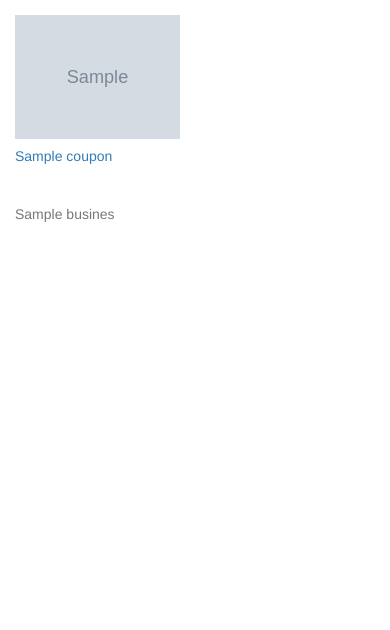
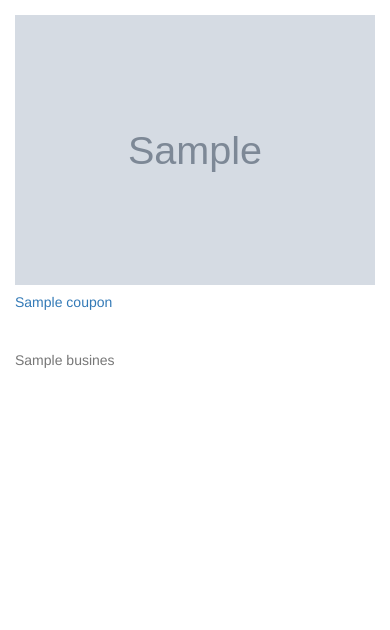
Before and after one commit to timebigot/dcjura, a Django app: template base/templates/index.html in a window 390 px wide. Shown: the part 52-682 px from the top of the page. Run offline with Django 3.2, Linux system fonts and the light colour scheme; the template is opened without the code that fills it: most values are stand-ins (such as "Sample title", 1, 10 or a date in 2020); grey boxes marked "Sample" are stand-in pictures; some libraries are stand-ins or nearby versions.

Commit message:
Make cards show one at a time on mobile

```diff
--- a/base/templates/index.html
+++ b/base/templates/index.html
@@ -8,7 +8,7 @@ DCjura
 <div class="container">
     <div class="row">
         {% for coupon in coupons %}
-        <div class="col-md-3 col-xs-6">
+        <div class="col-md-3 col-xs-12">
             <div class="card">
                     <a href="#"
                         data-toggle="modal"
```
